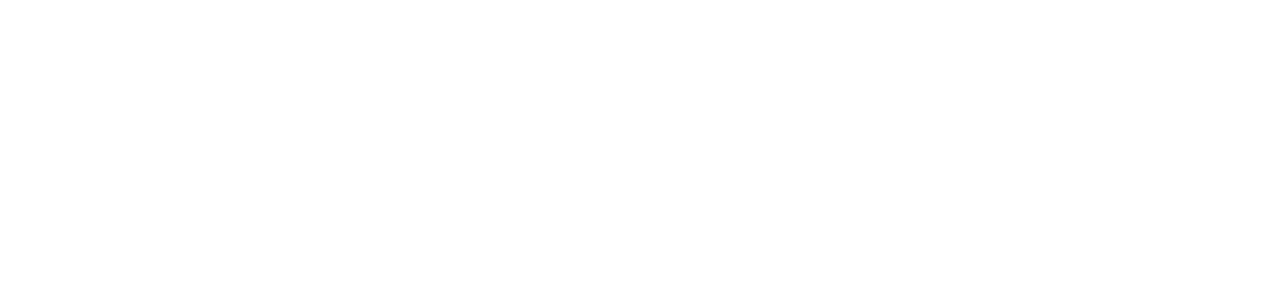
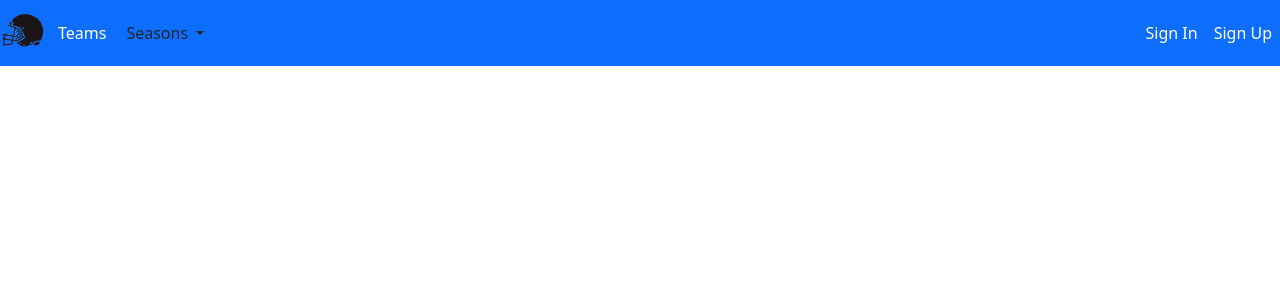
Before and after one commit to seanbsu/website-Angular, an Angular app: page / in a window 1280 px wide. Shown: the top 300 px of the page. Built offline with nearby package versions, Linux system fonts and the light colour scheme.

Commit message:
navbar with synched colors and dropdown complete

```diff
--- a/angular.json
+++ b/angular.json
@@ -28,7 +28,10 @@
               "src/styles.css",
               "node_modules/bootstrap/dist/css/bootstrap.min.css"
             ],
-            "scripts": [],
+            "scripts": [
+              "node_modules/jquery/dist/jquery.min.js",
+              "node_modules/bootstrap/dist/js/bootstrap.bundle.min.js"
+          ],
             "server": "src/main.server.ts",
             "prerender": true,
             "ssr": {
@@ -97,5 +100,8 @@
         }
       }
     }
+  },
+  "cli": {
+    "analytics": false
   }
 }
--- a/package.json
+++ b/package.json
@@ -23,6 +23,8 @@
     "@angular/ssr": "^17.0.7",
     "bootstrap": "^5.3.2",
     "express": "^4.18.2",
+    "jquery": "^3.7.1",
+    "popper.js": "^1.16.1",
     "rxjs": "~7.8.0",
     "tslib": "^2.3.0",
     "zone.js": "~0.14.2"
--- a/src/app/header/header.component.css
+++ b/src/app/header/header.component.css
@@ -6,3 +6,17 @@
 #Auth-buttons{
     float:right;
 }
+
+.btn.dropdown-toggle {
+  background-color: transparent; /* Remove background color */
+  border: none; /* Remove borders */
+  color: inherit; /* Use default text color */
+  box-shadow: none; /* Remove any box shadow */
+  /* Add any additional styling as needed */
+}
+
+.dropdown{ margin-top: 2px; }
+
+.navbar-nav .nav-link {
+  color: #fff; /* Set your desired text color here */
+}
--- a/src/app/header/header.component.html
+++ b/src/app/header/header.component.html
@@ -1,4 +1,4 @@
-<!-- <nav class="navbar navbar-expand-lg navbar-light bg-primary">
+<nav class="navbar navbar-expand-lg navbar-light bg-primary">
     <img src="../../assets/fb-helmet.png" alt="Logo" class="helmet-logo">
 
     <button class="navbar-toggler" type="button" data-toggle="collapse" data-target="#navbarNavAltMarkup" aria-controls="navbarNavAltMarkup" aria-expanded="false" aria-label="Toggle navigation">
@@ -7,13 +7,26 @@
     <div class="collapse navbar-collapse" id="navbarNavAltMarkup">
       <div class="navbar-nav">
         <a class="nav-item nav-link active" href="#">Teams </a>
-        <a class="nav-item nav-link" href="#">Seasons</a>
+
+
+        <div class="dropdown">
+          <button class="btn btn-secondary dropdown-toggle" type="button" id="dropdownMenuButton" data-bs-toggle="dropdown" aria-haspopup="true" aria-expanded="false">
+            Seasons
+          </button>
+          <div class="dropdown-menu" aria-labelledby="dropdownMenuButton">
+            <a class="dropdown-item" href="#">2023</a>
+            <a class="dropdown-item" href="#">2022</a>
+            <a class="dropdown-item" href="#">2021</a>
+          </div>
+        </div>
+
+
       </div>
     </div>
-    <div class="collapse navbar-collapse" id="navbarNavAltMarkup2">
+    <div class="collapse navbar-collapse justify-content-end"  id="navbarNavAltMarkup2">
         <div class="navbar-nav" id="Auth-buttons">
             <a class="nav-item nav-link" href="#">Sign In</a>
             <a class="nav-item nav-link disabled" href="#">Sign Up</a>
             </div>
     </div>
-  </nav> -->
+  </nav>
```
Also changed, not shown: 1 other file (tests, documents, lock files or other folders).
